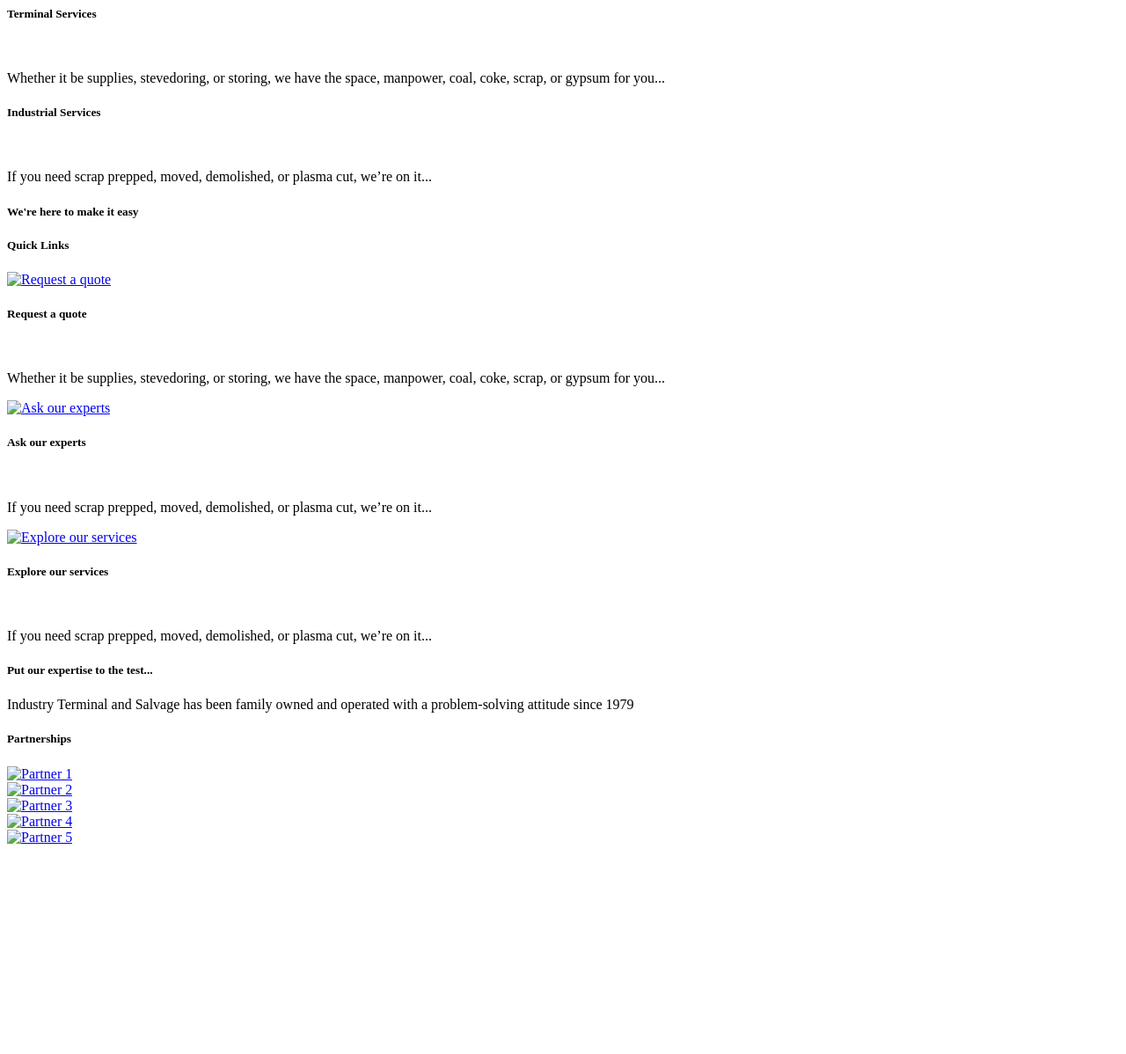
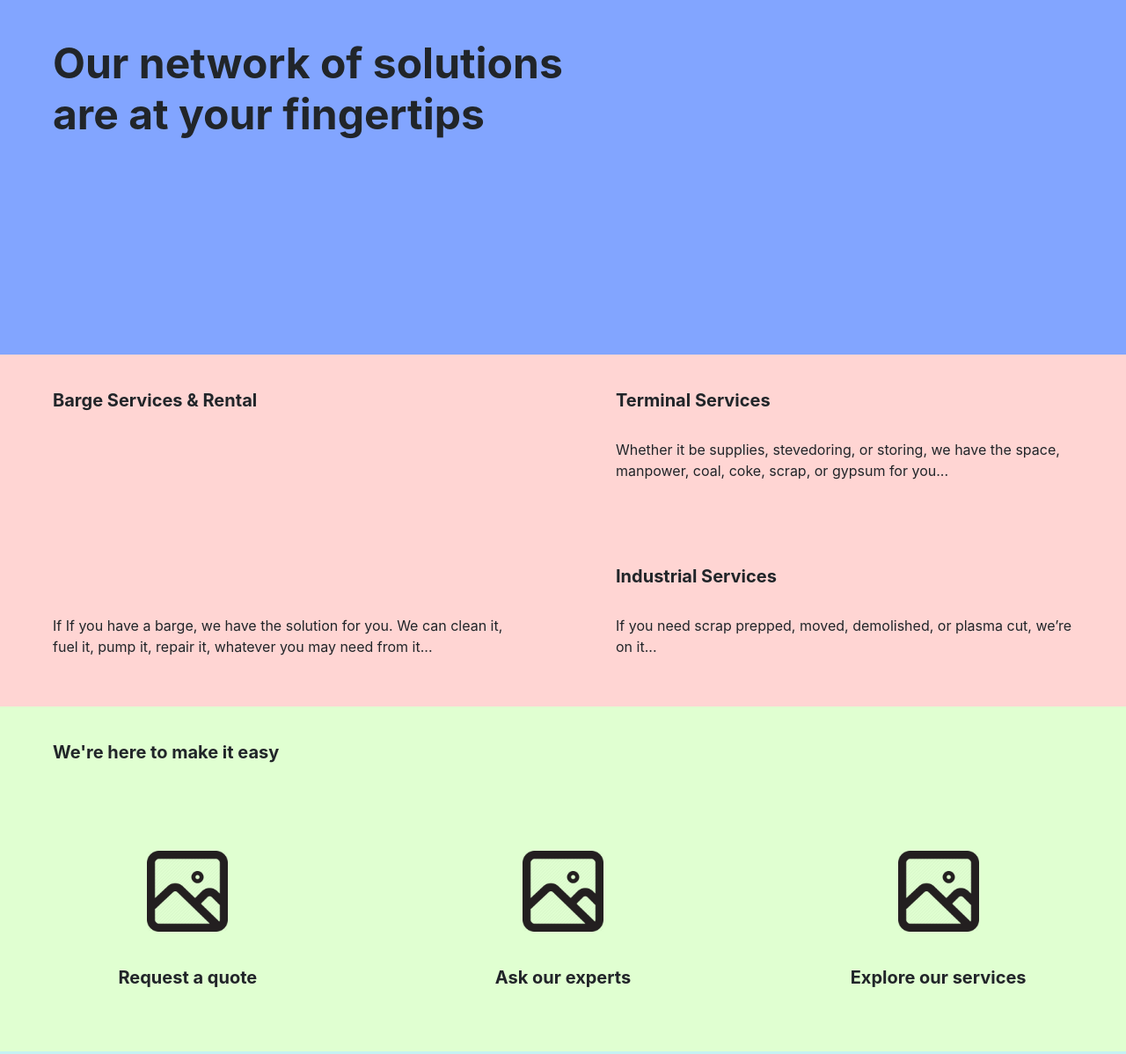
Before and after one commit to alex-bellomo/salvage, a plain HTML site: page index.html in a window 1280 px wide. Shown: the part 397-1595 px from the top of the page at 88% size. Before the commit the page ends 1366 px from the top, so only its background shows below. Drawn offline with nearby package versions, Linux system fonts and the light colour scheme; files that its build step writes are made by us from their sources; the site is published under a folder, as on GitHub Pages, so addresses that start at the root find nothing.

Commit message:
pathing hotfix

```diff
--- a/about.html
+++ b/about.html
@@ -6,9 +6,9 @@
     <meta name="viewport" content="width=device-width, initial-scale=1, shrink-to-fit=no">
 
     <!-- Bootstrap CSS -->
-    <link rel="stylesheet" href="/assets/bootstrap-4.3.1-dist/css/bootstrap.min.css">
-    <link rel="stylesheet" href="/assets/css/styles.css">
-    <link rel="stylesheet" href="/assets/css/about.css">
+    <link rel="stylesheet" href="./assets/bootstrap-4.3.1-dist/css/bootstrap.min.css">
+    <link rel="stylesheet" href="./assets/css/styles.css">
+    <link rel="stylesheet" href="./assets/css/about.css">
 
     <title>Industry Terminal & Salvage Company</title>
   </head>
@@ -17,7 +17,7 @@
     <!-- jQuery first, then Popper.js, then Bootstrap JS -->
     <script src="https://code.jquery.com/jquery-3.3.1.slim.min.js" integrity="sha384-q8i/X+965DzO0rT7abK41JStQIAqVgRVzpbzo5smXKp4YfRvH+8abtTE1Pi6jizo" crossorigin="anonymous"></script>
     <script src="https://cdnjs.cloudflare.com/ajax/libs/popper.js/1.14.7/umd/popper.min.js" integrity="sha384-UO2eT0CpHqdSJQ6hJty5KVphtPhzWj9WO1clHTMGa3JDZwrnQq4sF86dIHNDz0W1" crossorigin="anonymous"></script>
-    <script src="/assets/bootstrap-4.3.1-dist/js/bootstrap.min.js"></script>
+    <script src="./assets/bootstrap-4.3.1-dist/js/bootstrap.min.js"></script>
 
     <div id="navbar-container" class="container-fluid">
         <nav class="navbar navbar-expand-lg navbar-light">
--- a/index.html
+++ b/index.html
@@ -6,8 +6,8 @@
     <meta name="viewport" content="width=device-width, initial-scale=1, shrink-to-fit=no">
 
     <!-- Bootstrap CSS -->
-    <link rel="stylesheet" href="/assets/bootstrap-4.3.1-dist/css/bootstrap.min.css">
-    <link rel="stylesheet" href="/assets/css/styles.css">
+    <link rel="stylesheet" href="./assets/bootstrap-4.3.1-dist/css/bootstrap.min.css">
+    <link rel="stylesheet" href="./assets/css/styles.css">
 
     <title>Industry Terminal & Salvage Company</title>
   </head>
@@ -16,7 +16,7 @@
     <!-- jQuery first, then Popper.js, then Bootstrap JS -->
     <script src="https://code.jquery.com/jquery-3.3.1.slim.min.js" integrity="sha384-q8i/X+965DzO0rT7abK41JStQIAqVgRVzpbzo5smXKp4YfRvH+8abtTE1Pi6jizo" crossorigin="anonymous"></script>
     <script src="https://cdnjs.cloudflare.com/ajax/libs/popper.js/1.14.7/umd/popper.min.js" integrity="sha384-UO2eT0CpHqdSJQ6hJty5KVphtPhzWj9WO1clHTMGa3JDZwrnQq4sF86dIHNDz0W1" crossorigin="anonymous"></script>
-    <script src="/assets/bootstrap-4.3.1-dist/js/bootstrap.min.js"></script>
+    <script src="./assets/bootstrap-4.3.1-dist/js/bootstrap.min.js"></script>
 
     <div id="navbar-container" class="container-fluid">
         <nav class="navbar navbar-expand-lg navbar-light">
@@ -95,7 +95,7 @@
             </div>
             <div class="row" id="links">
                 <div class="col-lg-4">
-                    <div class="hide-on-mobile link-icon"><a href="#"><img alt="Request a quote" src="/assets/placeholder.png"/></a></div>
+                    <div class="hide-on-mobile link-icon"><a href="#"><img alt="Request a quote" src="./assets/placeholder.png"/></a></div>
                     <h5><strong>Request a quote</strong></h5>
                     <div class="hide-on-mobile">
                         <br/>
@@ -105,7 +105,7 @@
                     </div>
                 </div>
                 <div class="col-lg-4">
-                    <div class="hide-on-mobile link-icon"><a href="#"><img alt="Ask our experts" src="/assets/placeholder.png"/></a></div>
+                    <div class="hide-on-mobile link-icon"><a href="#"><img alt="Ask our experts" src="./assets/placeholder.png"/></a></div>
                     <h5><strong>Ask our experts</strong></h5>
                     <div class="hide-on-mobile">
                         <br/>
@@ -115,7 +115,7 @@
                     </div>
                 </div>
                 <div class="col-lg-4">
-                    <div class="hide-on-mobile link-icon"><a href="#"><img alt="Explore our services" src="/assets/placeholder.png"/></a></div>
+                    <div class="hide-on-mobile link-icon"><a href="#"><img alt="Explore our services" src="./assets/placeholder.png"/></a></div>
                     <h5><strong>Explore our services</strong></h5>
                     <div class="hide-on-mobile">
                         <br/>
@@ -136,11 +136,11 @@
     <div id="partnerships" class="hide-on-mobile">
         <h5><strong>Partnerships</strong></h5>
         <div id="partners" class="row">
-            <div class="link-icon"><a href="#"><img alt="Partner 1" src="/assets/placeholder.png"/></a></div>
-            <div class="link-icon"><a href="#"><img alt="Partner 2" src="/assets/placeholder.png"/></a></div>
-            <div class="link-icon"><a href="#"><img alt="Partner 3" src="/assets/placeholder.png"/></a></div>
-            <div class="link-icon"><a href="#"><img alt="Partner 4" src="/assets/placeholder.png"/></a></div>
-            <div class="link-icon"><a href="#"><img alt="Partner 5" src="/assets/placeholder.png"/></a></div>
+            <div class="link-icon"><a href="#"><img alt="Partner 1" src="./assets/placeholder.png"/></a></div>
+            <div class="link-icon"><a href="#"><img alt="Partner 2" src="./assets/placeholder.png"/></a></div>
+            <div class="link-icon"><a href="#"><img alt="Partner 3" src="./assets/placeholder.png"/></a></div>
+            <div class="link-icon"><a href="#"><img alt="Partner 4" src="./assets/placeholder.png"/></a></div>
+            <div class="link-icon"><a href="#"><img alt="Partner 5" src="./assets/placeholder.png"/></a></div>
         </div>
     </div>
   </body>
```
Also changed, not shown: careers.html (+6 -6 lines).
